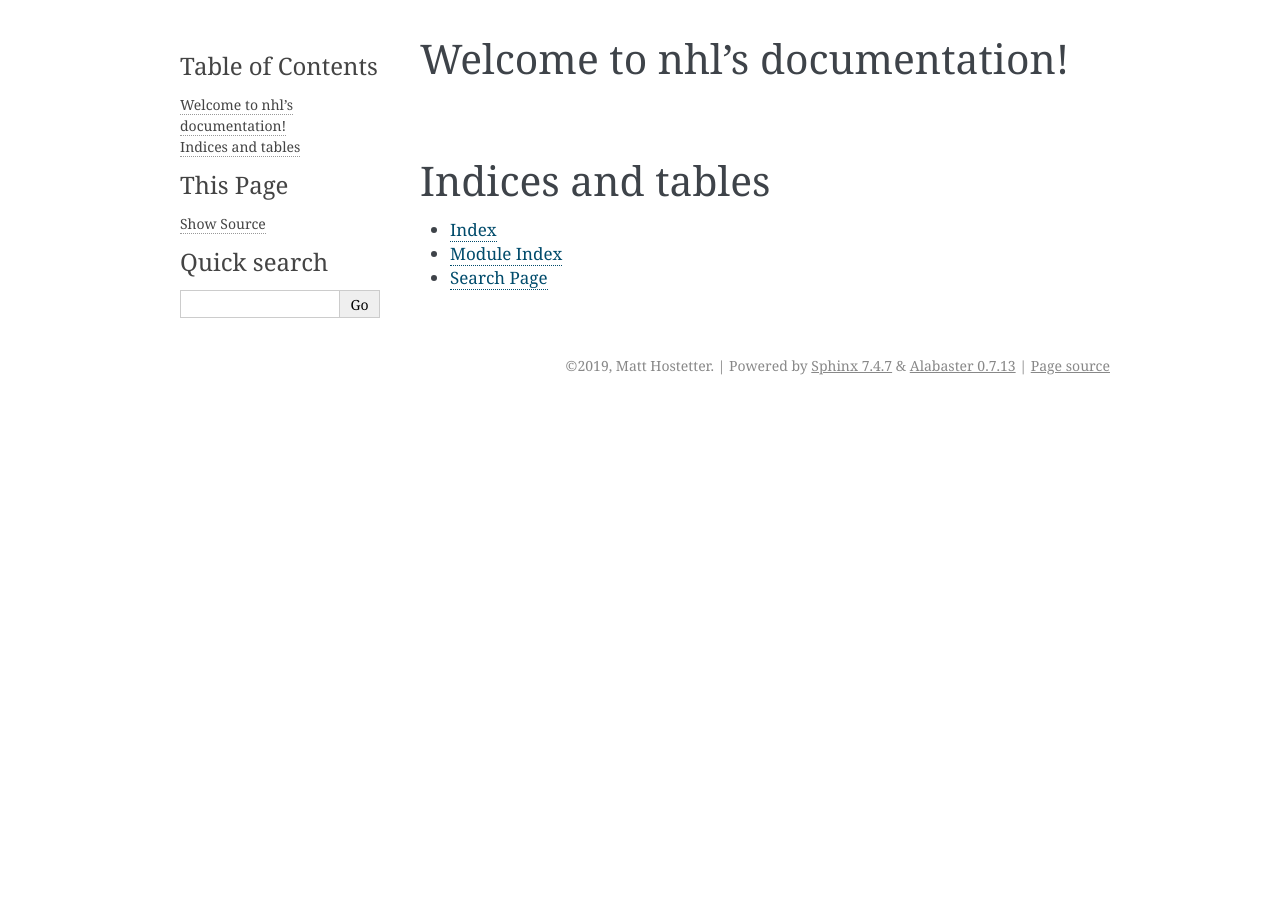
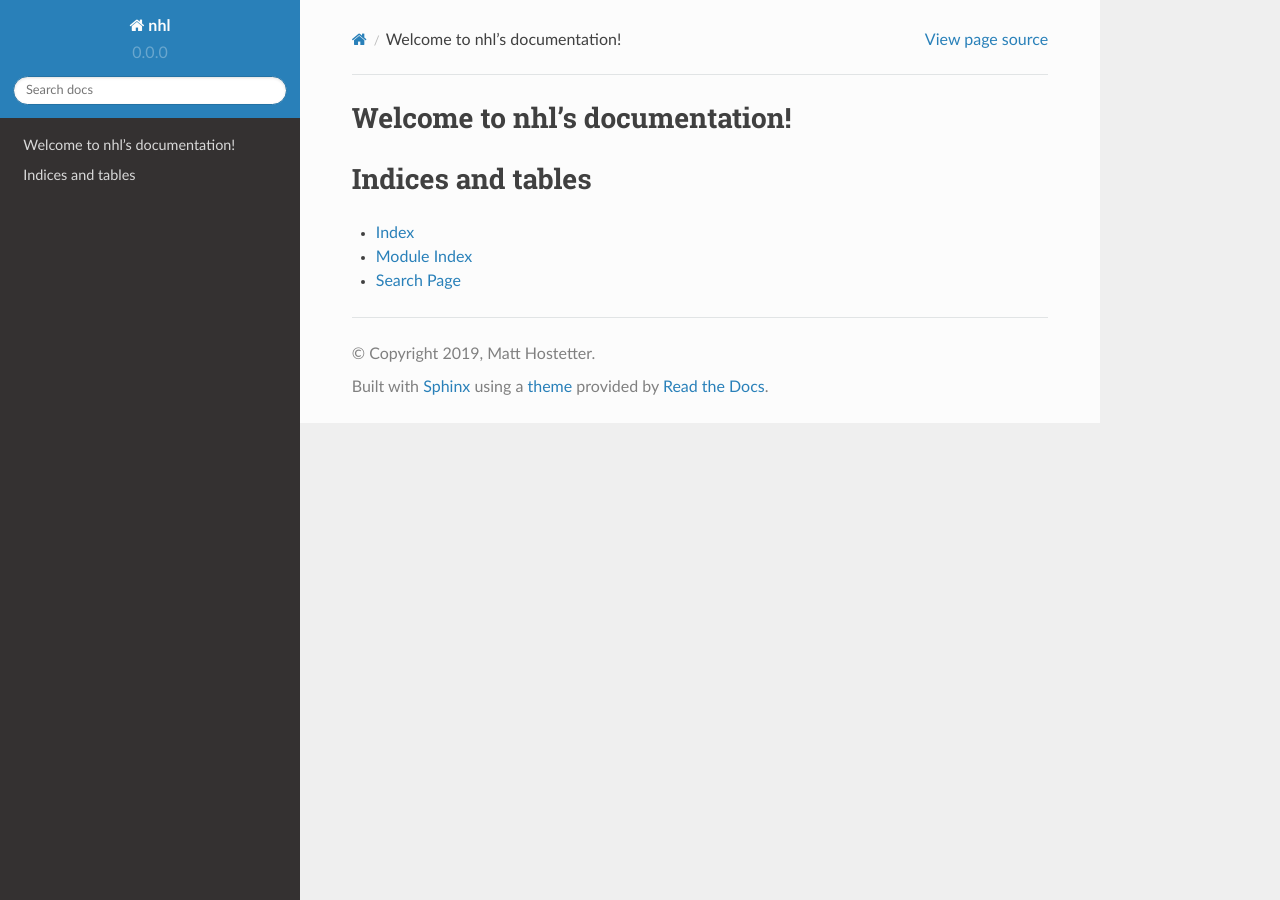
Before and after one commit to mhostetter/nhl, a Sphinx documentation site: the page built from docs/index.rst, in a window 1280 px wide. Built offline with Sphinx 7.4.7 and the Read the Docs theme 2.0.0, drawn with Linux system fonts in a browser that asks for light colours; some of the changed lines change nothing that is shown.

Commit message:
Add extensions to sphinx conf.py

```diff
--- a/docs/conf.py
+++ b/docs/conf.py
@@ -14,8 +14,7 @@
 
 import os
 import sys
-from configparser import RawConfigParser
-# sys.path.insert(0, os.path.abspath('.'))
+sys.path.insert(0, os.path.abspath('..'))
 
 
 # -- Project information -----------------------------------------------------
@@ -24,6 +23,7 @@
 copyright = '2019, Matt Hostetter'
 author = 'Matt Hostetter'
 
+from configparser import RawConfigParser
 def get_version():
     """Return package version from setup.cfg"""
     config = RawConfigParser()
@@ -47,8 +47,12 @@
 # ones.
 extensions = [
     'sphinx.ext.autodoc',
+    'sphinx.ext.napoleon',
     'sphinx.ext.doctest',
     'sphinx.ext.coverage',
+    'sphinx.ext.autosummary',
+    'sphinx.ext.mathjax',
+    'nbsphinx'
 ]
 
 # Add any paths that contain templates here, relative to this directory.
@@ -58,7 +62,7 @@
 # You can specify multiple suffix as a list of string:
 #
 # source_suffix = ['.rst', '.md']
-source_suffix = '.rst'
+source_suffix = ['.rst', '.md', '.ipynb']
 
 # The master toctree document.
 master_doc = 'index'
@@ -73,7 +77,7 @@
 # List of patterns, relative to source directory, that match files and
 # directories to ignore when looking for source files.
 # This pattern also affects html_static_path and html_extra_path.
-exclude_patterns = ['_build', 'Thumbs.db', '.DS_Store']
+exclude_patterns = ['_build', '.ipynb_checkpoints', 'Thumbs.db', '.DS_Store']
 
 # The name of the Pygments (syntax highlighting) style to use.
 pygments_style = None
@@ -85,6 +89,10 @@
 # a list of builtin themes.
 #
 # html_theme = 'alabaster'
+html_theme = 'sphinx_rtd_theme'
+html_theme_options = {
+    'collapse_navigation': False,
+}
 
 # Theme options are theme-specific and customize the look and feel of a theme
 # further.  For a list of options available for each theme, see the
```
